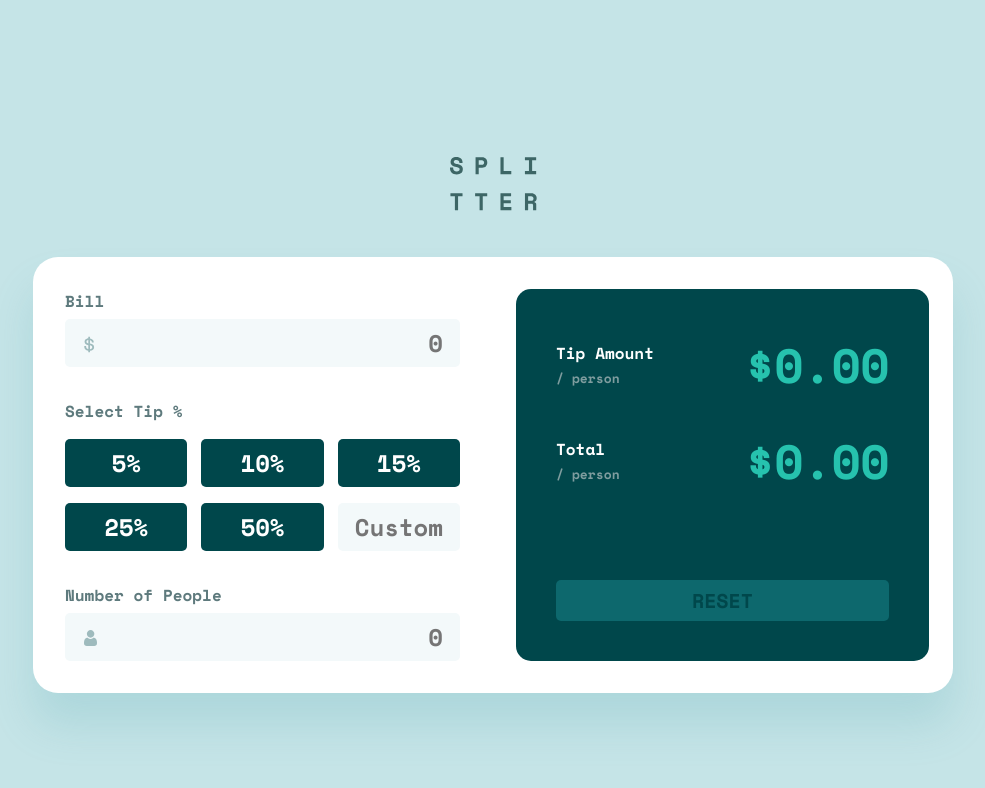
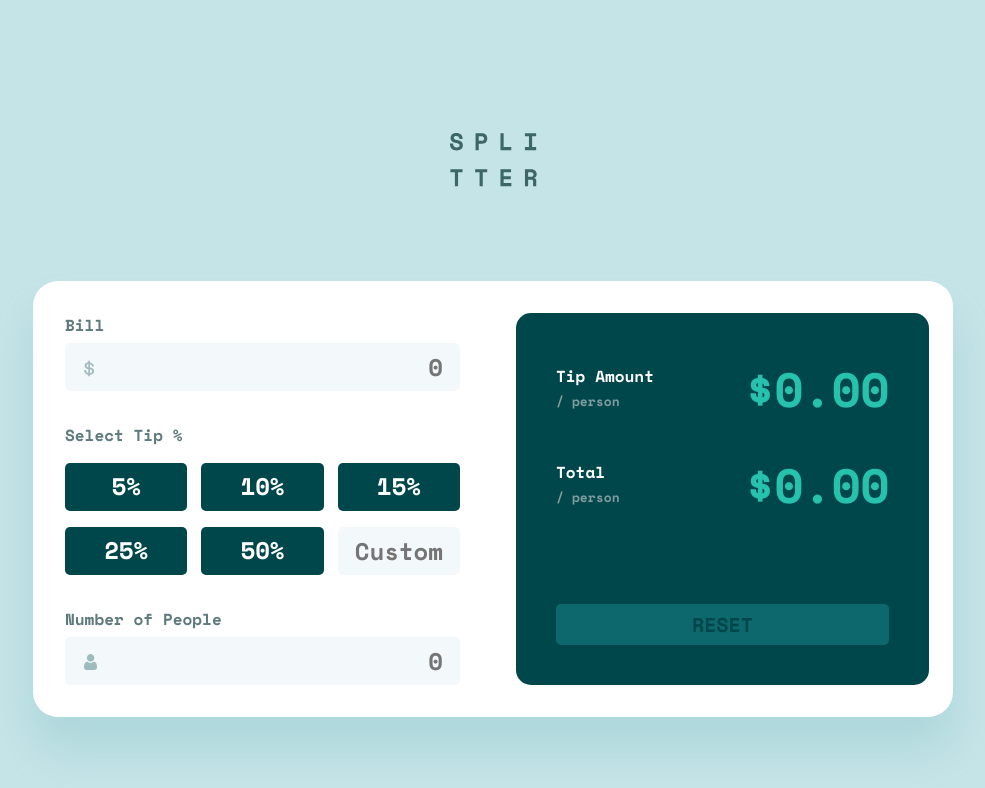
Before and after one commit to olaide-hok/tip-calculator-app, a website: page index.html in a window 1536 px wide. Shown: the whole page, without its empty margins (275-1260 px from the left). Drawn offline with nearby package versions, Linux system fonts and the light colour scheme.

Commit message:
update styles

```diff
--- a/styles/styles.scss
+++ b/styles/styles.scss
@@ -264,6 +264,7 @@ input[type="number"]::-webkit-inner-spin-button {
   .container {
     max-width: rem(920px);
     margin: 0 auto;
+    row-gap: rem(87.86px);
 
     .calculator {
       .inputs,
```
Also changed, not shown: styles/styles.css, 1 other file.
